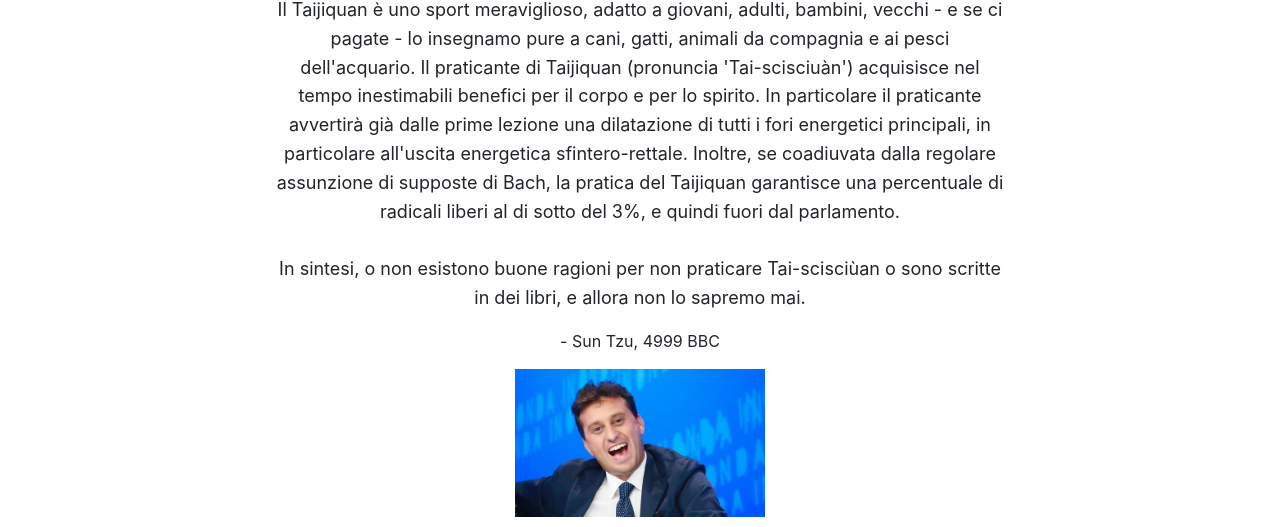
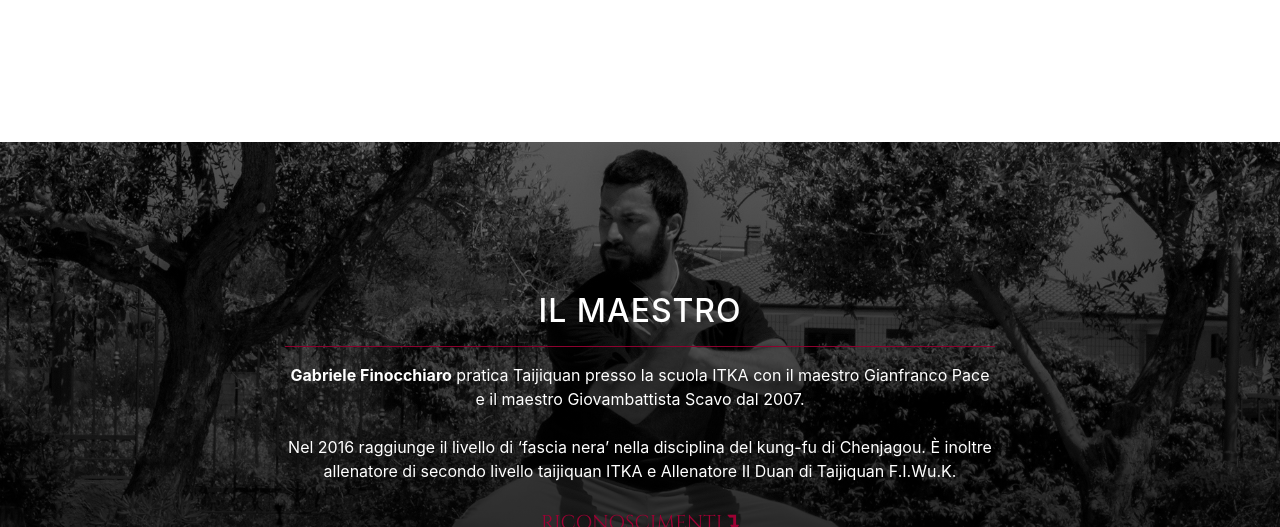
Before and after one commit to raphael2692/landing_page_01, a website with bundled scripts: page index.html in a window 1280 px wide. Shown: the part 1227-1754 px from the top of the page. Built offline with nearby package versions, Linux system fonts and the light colour scheme.

Commit message:
fun edit removal; paralax removal

```diff
--- a/index.html
+++ b/index.html
@@ -85,21 +85,8 @@
           <hr>
           <p>
             ITKA PISA è un'assciazione sportiva amatoriale convenzionata con la sede nazionale ITKA e la scuola ITKA - Toscana Chen.
-            L'associazione è gestita dal maestro Gabriele Finocchiaro che si occupa dei corsi e da un personaggio anonimo,
-            se volete oscuro, grasso, unto, sudato, che non ha mai fatto uno sport in vita sua e che si getterebbe dall'ultimo
-            piano della Trump Tower piuttosto che svegliarsi alle 5 del mattino per andare a fare jogging, che si occupa della
-            sponsorizzazione del progetto.
-            <br>
-            <br>
-            Il Taijiquan è uno sport meraviglioso, adatto a giovani, adulti, bambini, vecchi - e se ci pagate - lo insegnamo pure a cani, gatti, animali da compagnia e ai pesci dell'acquario.
-            Il praticante di Taijiquan (pronuncia 'Tai-scisciuàn') acquisisce nel tempo inestimabili benefici per il corpo e per lo spirito.
-            In particolare il praticante avvertirà già dalle prime lezione una dilatazione di tutti i fori energetici principali, in particolare all'uscita energetica sfintero-rettale.
-            Inoltre, se coadiuvata dalla regolare assunzione di supposte di Bach, la pratica del Taijiquan garantisce una percentuale di radicali liberi al di sotto del 3%, e quindi fuori dal parlamento.
-            <br>
-            <br>
-            In sintesi, o non esistono buone ragioni per non praticare Tai-scisciùan o sono scritte in dei libri, e allora non lo sapremo mai.
-            <blockquote>  - Sun Tzu, 4999 BBC</blockquote>
-            <img src="img/parenzo.jpg" width="250" alt="PENTITI PARENZOOOOOOOOOOOOOOOOOOOO">
+            L'associazione è gestita dal maestro Gabriele Finocchiaro che si occupa dei corsi e della promozione del progetto.
+
           </p>
 
           <img src="img/itka-dark.png" width="90" height="90" alt="fiwuk logo" class="img-fluid p-2">
--- a/scss/grayscale.scss
+++ b/scss/grayscale.scss
@@ -191,8 +191,7 @@ a {
   -moz-background-size: cover;
   -o-background-size: cover;
   background-size: cover;
-  background-attachment: fixed;
-  background-position: center;
+
 }
 
 .card {
@@ -256,8 +255,6 @@ ul.banner-social-buttons {
   -moz-background-size: cover;
   -o-background-size: cover;
   background-size: cover;
-  background-attachment: fixed;
-  background-position: center;
 }
 
 footer {
```
Also changed, not shown: css/grayscale.css, img/BBB.jpg, 1 other file.
